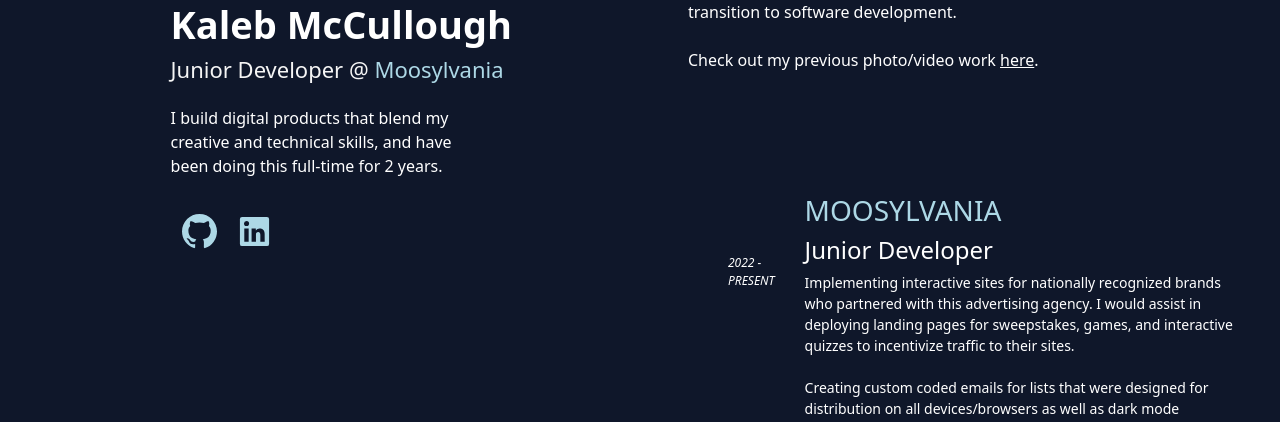
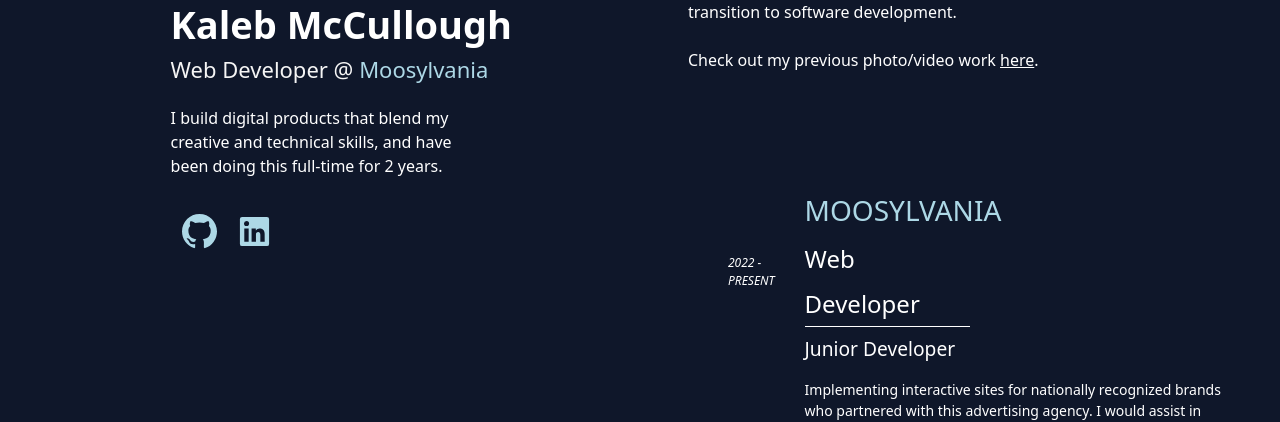
Before and after one commit to kalebmcc/Portfolio-2023, a React (Create React App) app: page / in a window 1280 px wide. Shown: the part 200-622 px from the top of the page. Built offline with nearby package versions, Linux system fonts and the light colour scheme.

Commit message:
added web dev promotion

```diff
--- a/src/components/experiences.js
+++ b/src/components/experiences.js
@@ -29,8 +29,10 @@
 							Moosylvania
 						</a>
 					</h3>
-
-					<h4>Junior Developer</h4>
+					<div style={{maxWidth:'165px',display:'flex',flexDirection:'column'}}>
+					<h4 style={{lineHeight:'45px',borderBottom:'1px solid white'}}>Web Developer</h4>
+					<p style={{fontSize:'1.2em'}}>Junior Developer</p>
+					</div>
 					<p>
 						Implementing interactive sites for nationally recognized brands who
 						partnered with this advertising agency. I would assist in deploying
--- a/src/components/home.js
+++ b/src/components/home.js
@@ -14,7 +14,7 @@
 				<div className='animate__animated animate__fadeInUp'>
 					<h1>Kaleb McCullough</h1>
 					<h3>
-						Junior Developer @&nbsp;
+						Web Developer @&nbsp;
 						<a href='https://moosylvania.com/' target='_blank' rel='noreferrer'>
 							Moosylvania
 						</a>
```
